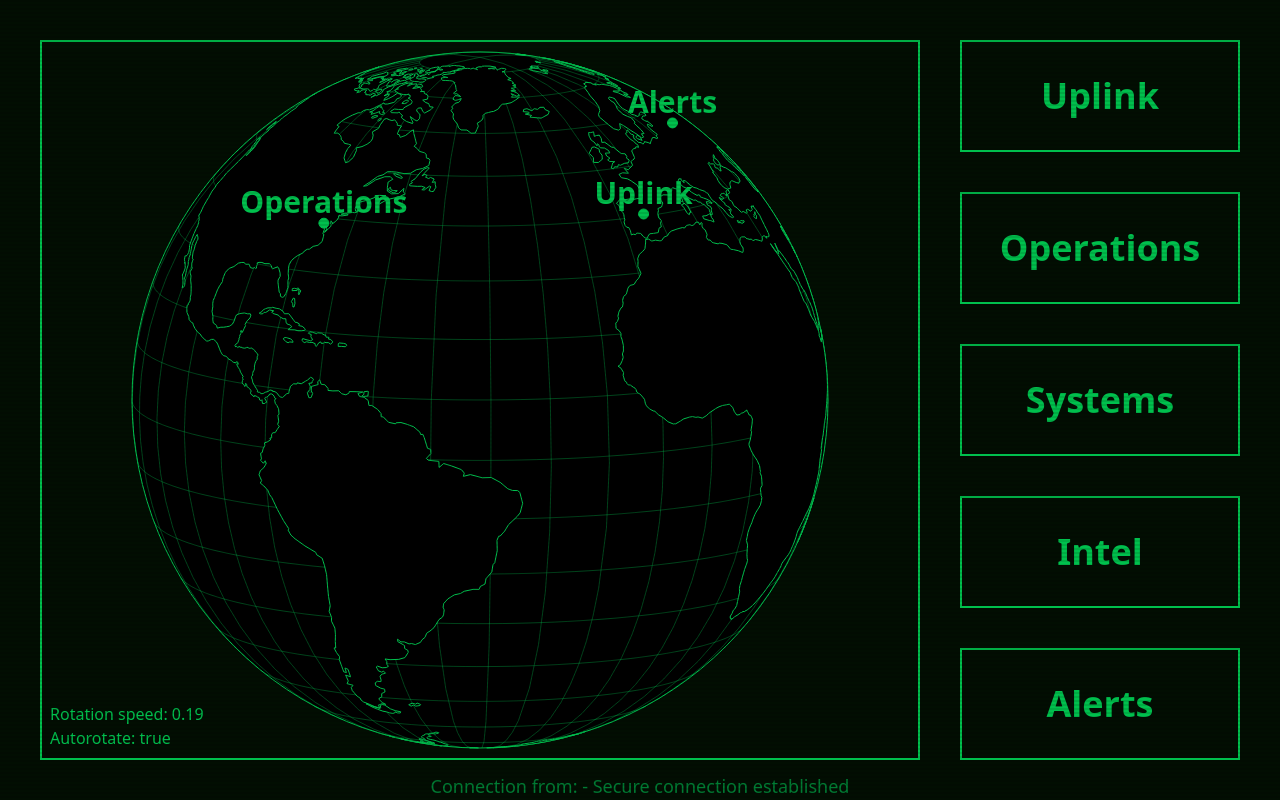
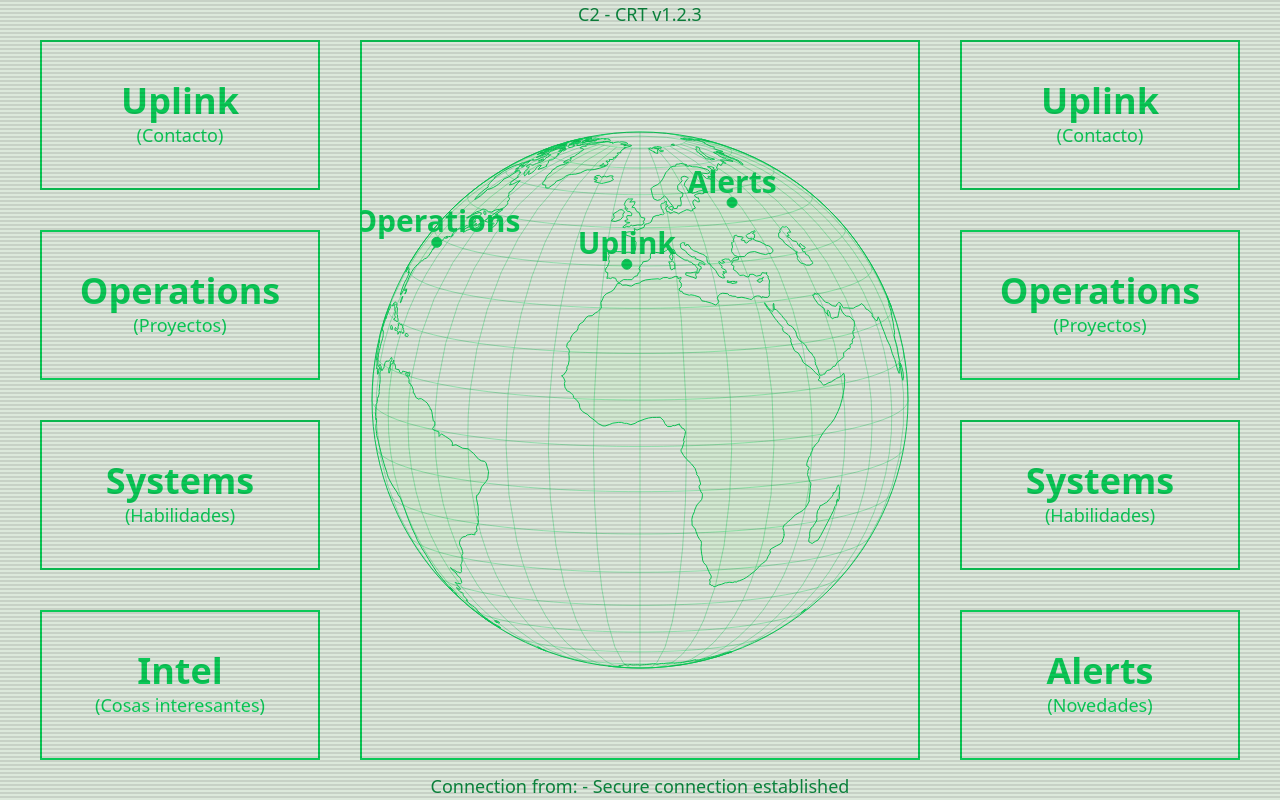
Before and after one commit to TearingMoon/tearings-portfolio, a Vue app: page /menu/1 in a window 1280 px wide. Built offline with nearby package versions, Linux system fonts and the light colour scheme; no server answers.

Commit message:
Add navigation buttons to MainMenuScreen with dynamic routing; update layout and styling for improved user interaction

```diff
--- a/src/components/views/Home/MainMenuScreen.vue
+++ b/src/components/views/Home/MainMenuScreen.vue
@@ -3,15 +3,47 @@
     <p class="absolute bottom-0 text-green-700 text-xs md:text-lg">
       Connection from: {{ ip }} - Secure connection established
     </p>
-
+    <p class="absolute top-0 text-green-700 text-xs md:text-lg">C2 - CRT v1.2.3</p>
+    <div
+      class="items-center md:gap-y-10 w-full md:w-1/4 md:h-full md:pr-0 px-10 pt-10 md:py-10 justify-center md:justify-normal grid grid-cols-2 md:grid-cols-1 gap-4"
+    >
+      <button
+        class="text-green-500 md:text-4xl border-2 p-2 border-green-500 hover:bg-green-500 hover:text-black font-bold hover:cursor-pointer w-full h-full animate__animated animate__fadeIn animate__delay-2s flex flex-col items-center justify-center"
+        @click="MapComponentRef?.goToPoint('Uplink')"
+      >
+        Uplink
+        <span class="font-medium text-xs sm:text-lg">(Contacto)</span>
+      </button>
+      <button
+        class="text-green-500 md:text-4xl border-2 p-2 border-green-500 hover:bg-green-500 hover:text-black font-bold hover:cursor-pointer w-full h-full animate__animated animate__fadeIn animate__delay-1s flex flex-col items-center justify-center"
+        @click="MapComponentRef?.goToPoint('Operations')"
+      >
+        Operations
+        <span class="font-medium text-xs sm:text-lg">(Proyectos)</span>
+      </button>
+      <button
+        class="text-green-500 md:text-4xl border-2 p-2 border-green-500 hover:bg-green-500 hover:text-black font-bold hover:cursor-pointer w-full h-full animate__animated animate__fadeIn flex flex-col items-center justify-center"
+        @click="MapComponentRef?.goToPoint('Systems')"
+      >
+        Systems
+        <span class="font-medium text-xs sm:text-lg">(Habilidades)</span>
+      </button>
+      <button
+        class="text-green-500 md:text-4xl border-2 p-2 border-green-500 hover:bg-green-500 hover:text-black font-bold hover:cursor-pointer w-full h-full animate__animated animate__fadeIn animate__delay-1s flex flex-col items-center justify-center"
+        @click="MapComponentRef?.goToPoint('Intel')"
+      >
+        Intel
+        <span class="font-medium text-xs sm:text-lg">(Cosas interesantes)</span>
+      </button>
+    </div>
     <!-- Map -->
-    <div class="w-full md:w-3/4 p-10 h-full flex items-center justify-center">
+    <div class="w-full md:w-2/4 p-10 h-full flex items-center justify-center">
       <div
         ref="map"
         class="border-2 h-full w-full border-green-500 transition-all duration-500 overflow-hidden"
         :class="[isDisplayClosed ? 'max-h-0' : 'max-h-full']"
       >
-        <MapComponent />
+        <MapComponent ref="MapComponentRef" />
       </div>
     </div>
     <!-- Buttons -->
@@ -19,29 +51,32 @@
       class="items-center md:gap-y-10 w-full md:w-1/4 md:h-full md:pl-0 px-10 pb-10 md:py-10 justify-center md:justify-normal grid grid-cols-2 md:grid-cols-1 gap-4"
     >
       <button
-        class="text-green-500 md:text-4xl border-2 p-2 border-green-500 hover:bg-green-500 hover:text-neutral-900 font-bold hover:cursor-pointer w-full h-full animate__animated animate__fadeIn animate__delay-2s"
+        class="text-green-500 md:text-4xl border-2 p-2 border-green-500 hover:bg-green-500 hover:text-black font-bold hover:cursor-pointer w-full h-full animate__animated animate__fadeIn animate__delay-2s flex flex-col items-center justify-center"
+        @click="MapComponentRef?.goToPoint('Uplink')"
       >
         Uplink
+        <span class="font-medium text-xs sm:text-lg">(Contacto)</span>
       </button>
       <button
-        class="text-green-500 md:text-4xl border-2 p-2 border-green-500 hover:bg-green-500 hover:text-neutral-900 font-bold hover:cursor-pointer w-full h-full animate__animated animate__fadeIn animate__delay-1s"
+        class="text-green-500 md:text-4xl border-2 p-2 border-green-500 hover:bg-green-500 hover:text-black font-bold hover:cursor-pointer w-full h-full animate__animated animate__fadeIn animate__delay-1s flex flex-col items-center justify-center"
+        @click="MapComponentRef?.goToPoint('Operations')"
       >
         Operations
+        <span class="font-medium text-xs sm:text-lg">(Proyectos)</span>
       </button>
       <button
-        class="text-green-500 md:text-4xl border-2 p-2 border-green-500 hover:bg-green-500 hover:text-neutral-900 font-bold hover:cursor-pointer w-full h-full animate__animated animate__fadeIn"
+        class="text-green-500 md:text-4xl border-2 p-2 border-green-500 hover:bg-green-500 hover:text-black font-bold hover:cursor-pointer w-full h-full animate__animated animate__fadeIn flex flex-col items-center justify-center"
+        @click="MapComponentRef?.goToPoint('Systems')"
       >
         Systems
+        <span class="font-medium text-xs sm:text-lg">(Habilidades)</span>
       </button>
       <button
-        class="text-green-500 md:text-4xl border-2 p-2 border-green-500 hover:bg-green-500 hover:text-neutral-900 font-bold hover:cursor-pointer w-full h-full animate__animated animate__fadeIn animate__delay-1s"
-      >
-        Intel
-      </button>
-      <button
-        class="text-green-500 md:text-4xl border-2 p-2 border-green-500 hover:bg-green-500 hover:text-neutral-900 font-bold hover:cursor-pointer w-full h-full animate__animated animate__fadeIn animate__delay-2s"
+        class="text-green-500 md:text-4xl border-2 p-2 border-green-500 hover:bg-green-500 hover:text-black font-bold hover:cursor-pointer w-full h-full animate__animated animate__fadeIn animate__delay-2s flex flex-col items-center justify-center"
+        @click="MapComponentRef?.goToPoint('Alerts')"
       >
         Alerts
+        <span class="font-medium text-xs sm:text-lg">(Novedades)</span>
       </button>
     </div>
   </main>
@@ -50,11 +85,12 @@
 <script setup lang="ts">
 import MapComponent from './MapComponent.vue'
 import { onMounted } from 'vue'
-import { ref } from 'vue'
+import { ref, useTemplateRef } from 'vue'
 
 const ip = ref('')
 
 const isDisplayClosed = ref(true)
+const MapComponentRef = useTemplateRef('MapComponentRef')
 
 onMounted(() => {
   getIP()
--- a/src/components/views/Home/MapComponent.vue
+++ b/src/components/views/Home/MapComponent.vue
@@ -1,45 +1,71 @@
 <template>
   <div class="w-full h-full relative">
     <svg class="w-full h-full text-green-500" ref="MainSvg"></svg>
-    <p class="absolute bottom-0 left-0 p-2 text-green-500 flex flex-col">
-      <span>Rotation speed: {{ currentRotationSpeed.toFixed(2) }}</span>
-      <span>Autorotate: {{ AutoRotate }}</span>
-    </p>
+    <div class="flex items-center justify-center w-full h-full"></div>
   </div>
 </template>
 
 <script setup lang="ts">
 import { ref, onMounted, onBeforeUnmount } from 'vue'
 import * as d3 from 'd3'
-import { interpolateNumber } from 'd3-interpolate'
 import * as topojson from 'topojson-client'
 import type { Topology } from 'topojson-specification'
 
 const MainSvg = ref<SVGSVGElement | null>(null)
 let animationFrameId: number | null = null
-let AutoRotate = ref(true)
 
 let rotation: [number, number] = [0, -10] // Rotación inicial
 
-const currentRotationSpeed = ref(0.005)
-const maxRotationSpeed = 0.2
 const offset = 10
 
 let land: any = null
 let svg: any = null
 let svgSize = { width: 0, height: 0 }
+let ortoProjection: d3.GeoProjection | null = null
+let path: d3.GeoPath | null = null
 let radius = 0
+let radiusModifier = 1
 const graticule = d3.geoGraticule()
 const observer = new ResizeObserver(handleResize)
-let timeout: ReturnType<typeof setTimeout> | null = null
 
-const dataPoints: { name: string; longitude: number; latitude: number }[] = [
-  { name: 'Uplink', longitude: -3.7038, latitude: 40.4168 }, //Madrid
-  { name: 'Operations', longitude: -77.0369, latitude: 38.9072 }, //Washington
-  { name: 'Systems', longitude: 114.0579, latitude: 22.5431 }, //Shenzhen
-  { name: 'Intel', longitude: 139.6917, latitude: 35.6895 }, //Tokyo
-  { name: 'Alerts', longitude: 37.6173, latitude: 55.7558 } //Moscow
+const dataPoints: { name: string; longitude: number; latitude: number; url: string }[] = [
+  {
+    name: 'Uplink',
+    longitude: -3.7038,
+    latitude: 40.4168,
+    url: '/uplink'
+  }, //Madrid
+  {
+    name: 'Operations',
+    longitude: -77.0369,
+    latitude: 38.9072,
+    url: '/operations'
+  }, //Washington
+  {
+    name: 'Systems',
+    longitude: 114.0579,
+    latitude: 22.5431,
+    url: '/systems'
+  }, //Shenzhen
+  {
+    name: 'Intel',
+    longitude: 139.6917,
+    latitude: 35.6895,
+    url: '/intel'
+  }, //Tokyo
+  {
+    name: 'Alerts',
+    longitude: 37.6173,
+    latitude: 55.7558,
+    url: '/alerts'
+  } //Moscow
 ]
+
+defineExpose({
+  goToPoint(name: string) {
+    goToPoint(name)
+  }
+})
 
 onMounted(() => {
   if (!MainSvg.value) return
@@ -47,7 +73,6 @@ onMounted(() => {
   svg = d3.select(MainSvg.value)
   handleResize()
   setupDrag()
-  autoRotate()
   loadWorldMap()
   draw()
 })
@@ -57,45 +82,25 @@ onBeforeUnmount(() => {
   if (animationFrameId) cancelAnimationFrame(animationFrameId)
 })
 
-function autoRotate() {
-  function rotate() {
-    if (AutoRotate.value) {
-      currentRotationSpeed.value = interpolateNumber(
-        currentRotationSpeed.value,
-        maxRotationSpeed
-      )(0.01)
-      rotation[1] = interpolateNumber(rotation[1], -10)(0.01)
-
-      rotation[0] += currentRotationSpeed.value % 360
-    } else {
-      currentRotationSpeed.value = interpolateNumber(currentRotationSpeed.value, 0)(0.1)
-    }
-
-    draw()
-    animationFrameId = requestAnimationFrame(rotate)
-  }
-
-  rotate()
-}
-
 function handleResize() {
   svgSize.width = MainSvg.value?.clientWidth || 500
   svgSize.height = MainSvg.value?.clientHeight || 500
   radius = Math.max(Math.min(svgSize.width, svgSize.height) / 2 - offset, offset)
+  requestAnimationFrame(draw)
 }
 
 let isDrawing = false
-async function draw() {
+function draw() {
   if (!MainSvg.value || isDrawing) return
   isDrawing = true
-  const ortoProjection = d3
+  ortoProjection = d3
     .geoOrthographic()
-    .scale(radius)
+    .scale(radius * radiusModifier)
     .translate([svgSize.width / 2, svgSize.height / 2])
     .clipAngle(90)
     .rotate(rotation)
 
-  const path = d3.geoPath().projection(ortoProjection).pointRadius(2)
+  path = d3.geoPath().projection(ortoProjection).pointRadius(2)
 
   clearSvg()
   svg
@@ -111,18 +116,24 @@ async function draw() {
 
 function setupDrag() {
   if (!MainSvg.value) return
-  const drag = d3
-    .drag<SVGSVGElement, unknown>()
-    .on('drag', (event) => {
-      AutoRotate.value = false
-      rotation[0] += (event.dx * 0.5) % 360
-      rotation[1] -= (event.dy * 0.5) % 360
-      draw()
-    })
-    .on('end', () => {
-      if (timeout != null) clearTimeout(timeout)
-      timeout = setTimeout(() => (AutoRotate.value = true), 5000)
-    })
+
+  const drag = d3.drag<SVGSVGElement, unknown>().on('drag', (event) => {
+    if (radiusModifier !== 1) {
+      d3.transition()
+        .duration(2000)
+        .tween('radius', () => {
+          const r = d3.interpolate(radiusModifier, 1)
+          return (t) => {
+            radiusModifier = r(t)
+            draw()
+          }
+        })
+    }
+    rotation[0] = (rotation[0] + event.dx * 0.5) % 360
+    rotation[1] = (rotation[1] - event.dy * 0.5) % 360
+
+    draw()
+  })
 
   d3.select(MainSvg.value).call(drag)
 }
@@ -135,6 +146,7 @@ function loadWorldMap() {
       .then((world) => {
         if (!world) throw new Error('No se pudo cargar el mapa mundial')
         land = topojson.feature(world as Topology, (world as Topology).objects.land)
+        draw()
       })
       .catch(console.error)
   }
@@ -145,13 +157,14 @@ function clearSvg() {
 }
 
 function drawWorldMap(path: d3.GeoPath) {
-  if (land != null)
+  if (land != null) {
     svg
       .append('path')
       .datum(land)
       .attr('d', path)
-      .attr('fill', 'black)')
+      .style('fill', 'rgba(0, 255, 0, 0.05)')
       .attr('stroke', 'oklch(0.723 0.219 149.579)')
+  }
 }
 
 function drawGraticule(path: d3.GeoPath) {
@@ -159,8 +172,8 @@ function drawGraticule(path: d3.GeoPath) {
     .append('circle')
     .attr('cx', svgSize.width / 2)
     .attr('cy', svgSize.height / 2)
-    .attr('r', radius)
-    .attr('fill', 'black')
+    .attr('r', radius * radiusModifier)
+    .attr('fill', 'none')
     .attr('stroke', 'oklch(0.723 0.219 149.579)')
     .attr('stroke-width', 1)
 
@@ -194,7 +207,7 @@ function drawPoints(path: d3.GeoPath, ortoProjection: d3.GeoProjection) {
     .attr('stroke', 'oklch(0.723 0.219 149.579)')
     .attr('stroke-width', 1)
     .attr('visibility', (d: any) => getVisibility(d, ortoProjection))
-
+    .on('click', (event: any, d: any) => goToPoint(d.name))
   svg
     .selectAll('.point-label')
     .data(dataPoints)
@@ -214,6 +227,7 @@ function drawPoints(path: d3.GeoPath, ortoProjection: d3.GeoProjection) {
     .attr('font-weight', 'bold')
     .text((d: any) => d.name)
     .attr('visibility', (d: any) => getVisibility(d, ortoProjection))
+    .on('click', (event: any, d: any) => goToPoint(d.name))
 }
 
 function getVisibility(d: any, projection: d3.GeoProjection) {
@@ -240,11 +254,44 @@ function getVisibility(d: any, projection: d3.GeoProjection) {
   return visible ? 'visible' : 'hidden'
 }
 
-function goToPoint(index: number) {
-  if (index < 0 || index >= dataPoints.length) return
-  const point = dataPoints[index]
-  rotation = [point.longitude, point.latitude]
-  draw()
+async function goToPoint(name: string) {
+  const point = dataPoints.find((p) => p.name === name)
+  if (!point) return
+  const invertedRotation: [number, number] = [360 - rotation[0], 360 - rotation[1]]
+
+  // Si `radiusModifier` no es 1, primero hacemos una transición para normalizarlo
+  if (radiusModifier !== 1) {
+    d3.transition()
+      .duration(2000)
+      .tween('radius', () => {
+        const r = d3.interpolate(radiusModifier, 1)
+        return (t) => {
+          radiusModifier = r(t)
+          draw()
+        }
+      })
+      .on('end', () => transitionToPoint(point, invertedRotation))
+  } else {
+    transitionToPoint(point, invertedRotation)
+  }
+}
+
+function transitionToPoint(
+  point: { name: string; longitude: number; latitude: number; url: string },
+  invertedRotation: [number, number]
+) {
+  d3.transition()
+    .duration(2000)
+    .tween('rotate', () => {
+      const r1 = d3.interpolate(rotation, [-point.longitude, -point.latitude])
+      const r2 = d3.interpolate(invertedRotation, [-point.longitude, -point.latitude])
+
+      return (t) => {
+        rotation = [Math.min(r1(t)[0], r2(t)[0]), Math.min(r1(t)[1], r2(t)[1])]
+        radiusModifier = 1 + t * 0.5
+        draw()
+      }
+    })
 }
 </script>
 
```
